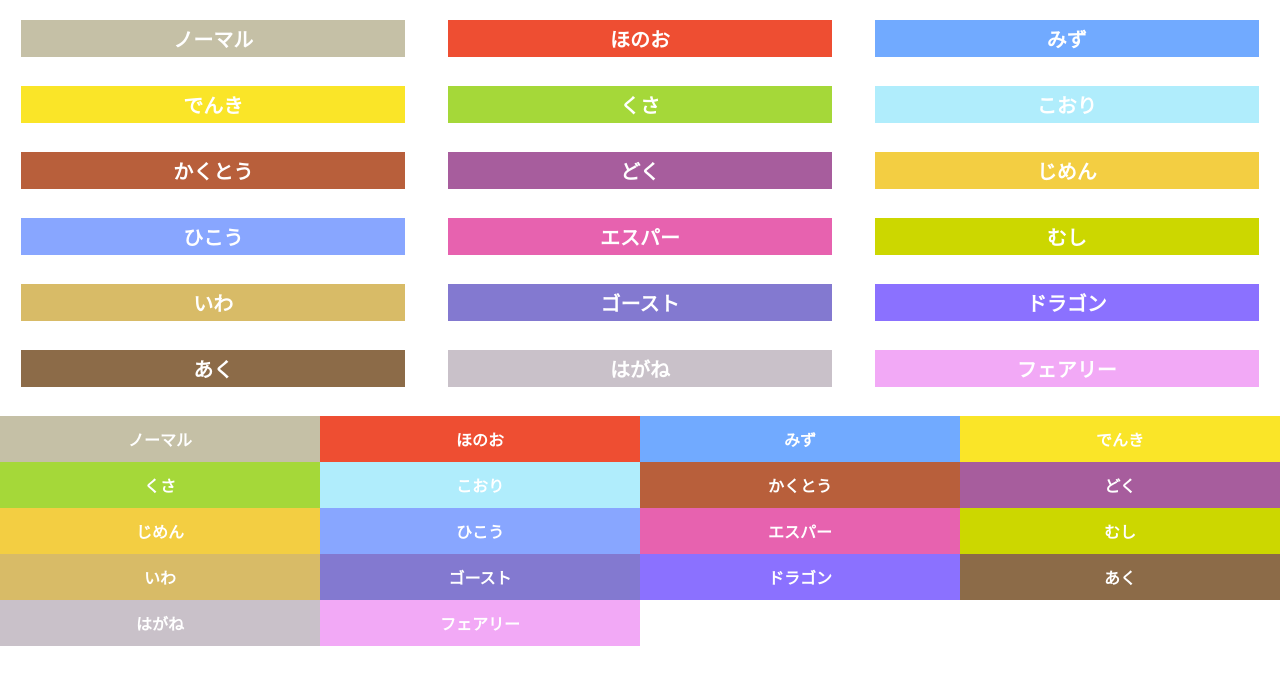
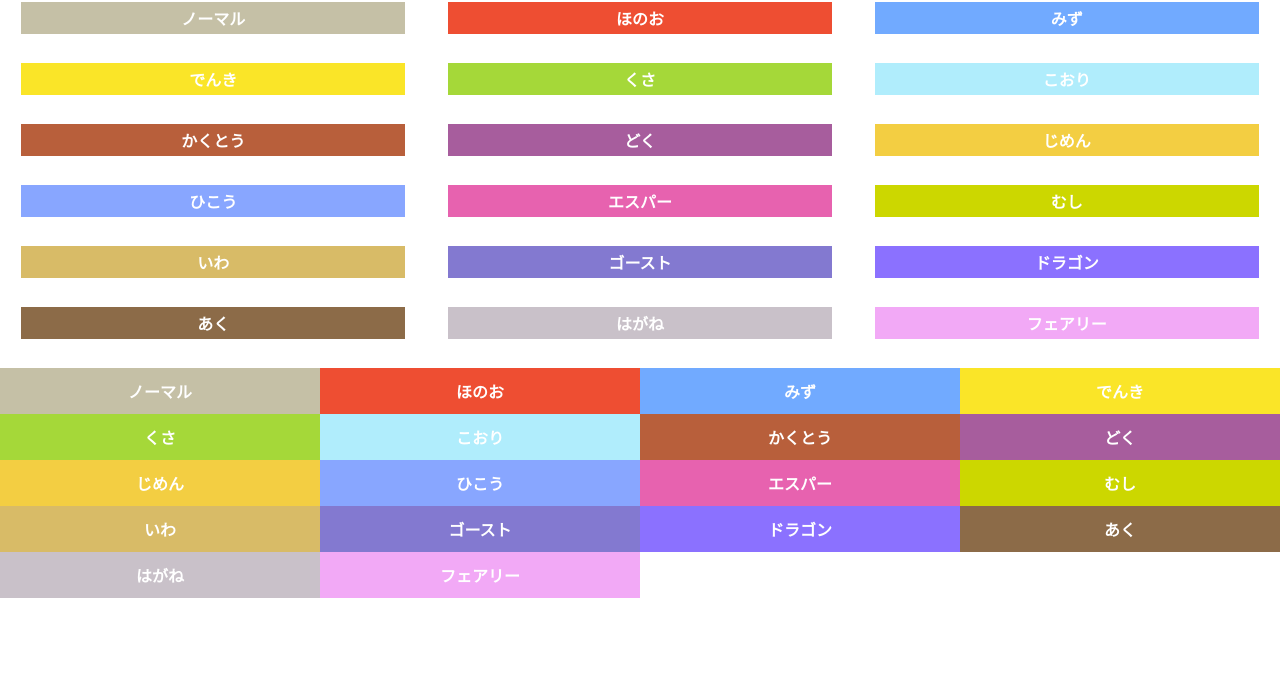
Before and after one commit to thr3a/poketype-checker, a Nuxt app: page / in a window 1280 px wide. Shown: the top 684 px of the page. Built offline with nearby package versions, Linux system fonts and the light colour scheme.

Commit message:
fix: 高さが途切れてしまうので修正

```diff
--- a/components/RivalType.vue
+++ b/components/RivalType.vue
@@ -41,7 +41,7 @@ export default {
   padding-top: 4px;
   padding-bottom: 4px;
   color: white;
-  font-size: 20px;
+  font-size: 16px;
   font-weight: bold;
 }
 .normal {
--- a/pages/index.vue
+++ b/pages/index.vue
@@ -88,7 +88,7 @@ export default {
 
 <style>
 .main {
-  margin-top: 20px;
+  margin-top: 2px;
 }
 .rival-types {
   display: flex;
```
